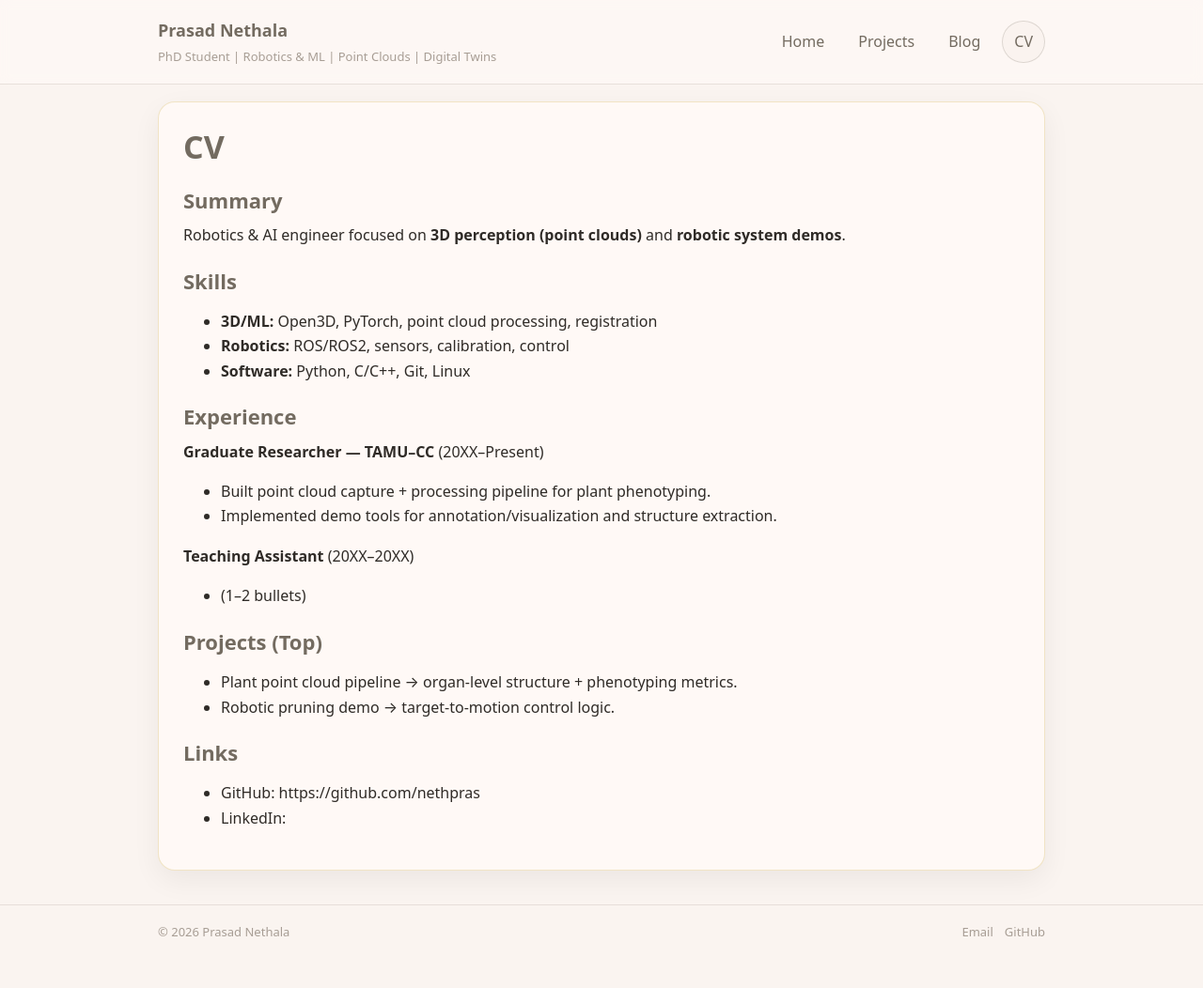
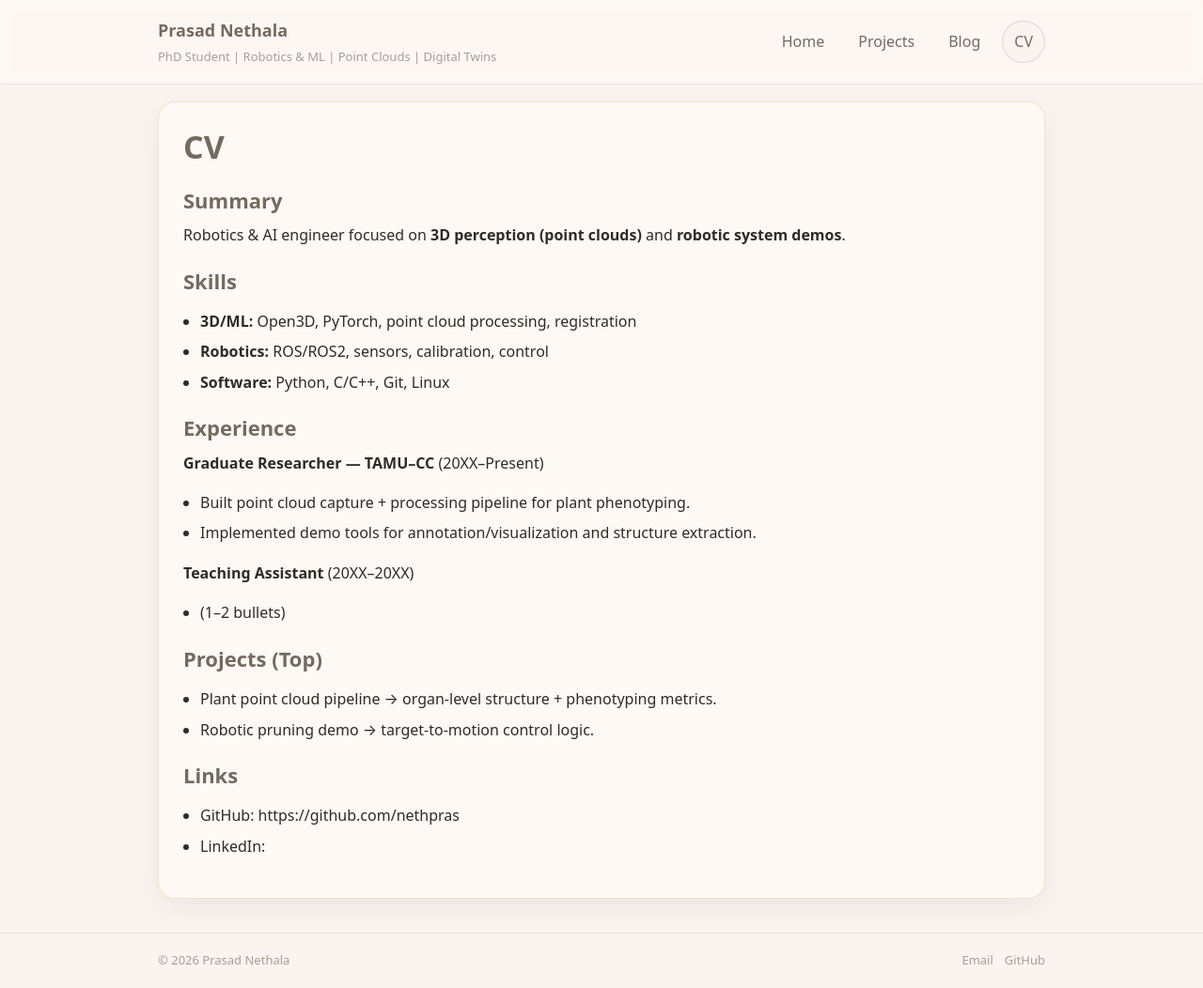
Before and after one commit to nethpras/nethpras.github.io, a Jekyll site: the page built from cv.md, in a window 1280 px wide and 1052 px high. Shown: the whole window at 94% size. Built offline with Jekyll 4.4.1, drawn with Linux system fonts in a browser that asks for light colours.

Commit message:
Upgrade portfolio:embeds + premium polish

```diff
--- a/style.css
+++ b/style.css
@@ -146,3 +146,44 @@ a:hover{opacity:.85}
   .grid{grid-template-columns:1fr}
   .paper{padding:18px}
 }
+
+/* Premium touch */
+.site-header{
+  position: sticky;
+  top: 0;
+  z-index: 1000;
+}
+
+/* Avatar block */
+.avatar{
+  width: 220px;
+  border-radius: 18px;
+  border: 1px solid rgba(236,222,181,.75);
+  box-shadow: 0 10px 25px rgba(0,0,0,.06);
+}
+
+/* Embed box (video/gif) */
+.embed{
+  border: 1px solid rgba(236,222,181,.75);
+  border-radius: 14px;
+  overflow: hidden;
+  background: rgba(250,244,240,.65);
+}
+.embed iframe{
+  width: 100%;
+  height: 100%;
+  border: 0;
+}
+.embed-16x9{ aspect-ratio: 16 / 9; }
+
+/* Better lists */
+ul{ padding-left: 18px; }
+li{ margin: 6px 0; }
+
+.post{
+  max-width: 760px;
+  margin: 0 auto;
+}
+.post img, .post video{
+  margin: 12px 0;
+}
```
Also changed, not shown: index.md (+8 -4 lines).
